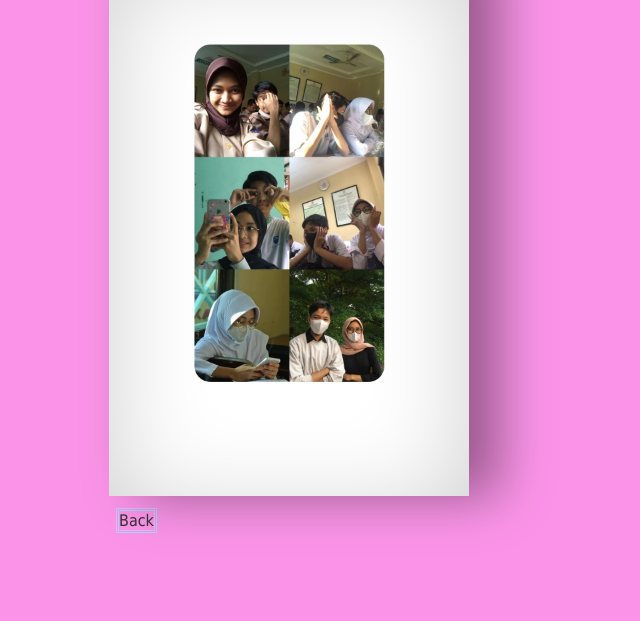
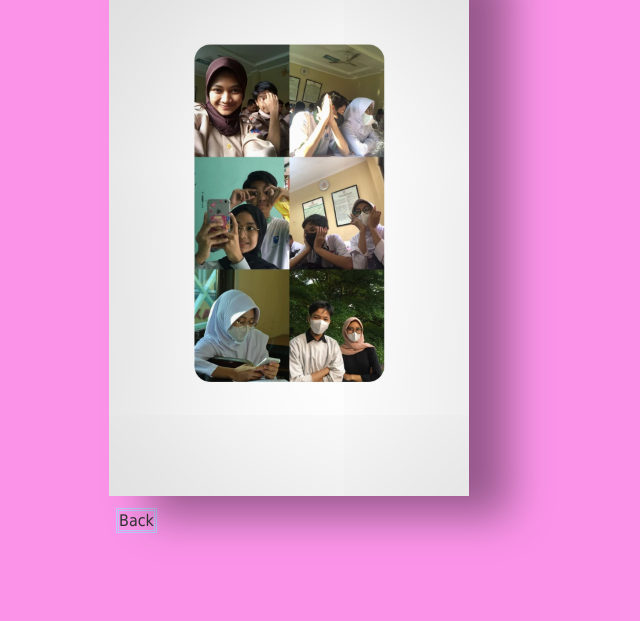
Before and after one commit to Sylviee2/nbl-bdth, a plain HTML site: page card.html in a window 1280 px wide. Shown: the part 179-800 px from the top of the page, without its empty margins (381-1021 px from the left). Drawn offline with Linux system fonts and the light colour scheme.

Commit message:
Update card.css

```diff
--- a/card.css
+++ b/card.css
@@ -56,7 +56,7 @@ p {
     background-image: url(gambar/foto2.jpg);
     background-size:cover;
     transform-origin: left;
-    box-shadow: inset 0px 20px 100px rgba(0,0,0,.2), 30px 0 50px rgba(0,0,0,0.4);
+    box-shadow: inset 20px 20px 200px rgba(0,0,0,.2), 40px 20px 40px rgba(0,0,0,0.4);
     transition: .9s;
   }
 
@@ -81,7 +81,7 @@ p {
     z-index:-1;
     left:0;
     top:0;
-    box-shadow: inset 0px 20px 100px rgba(0,0,0,0.2);
+    box-shadow: inset 20px 20px 200px rgba(0, 0, 0, 0.2);
   }
 
   .cardInside a{
```
